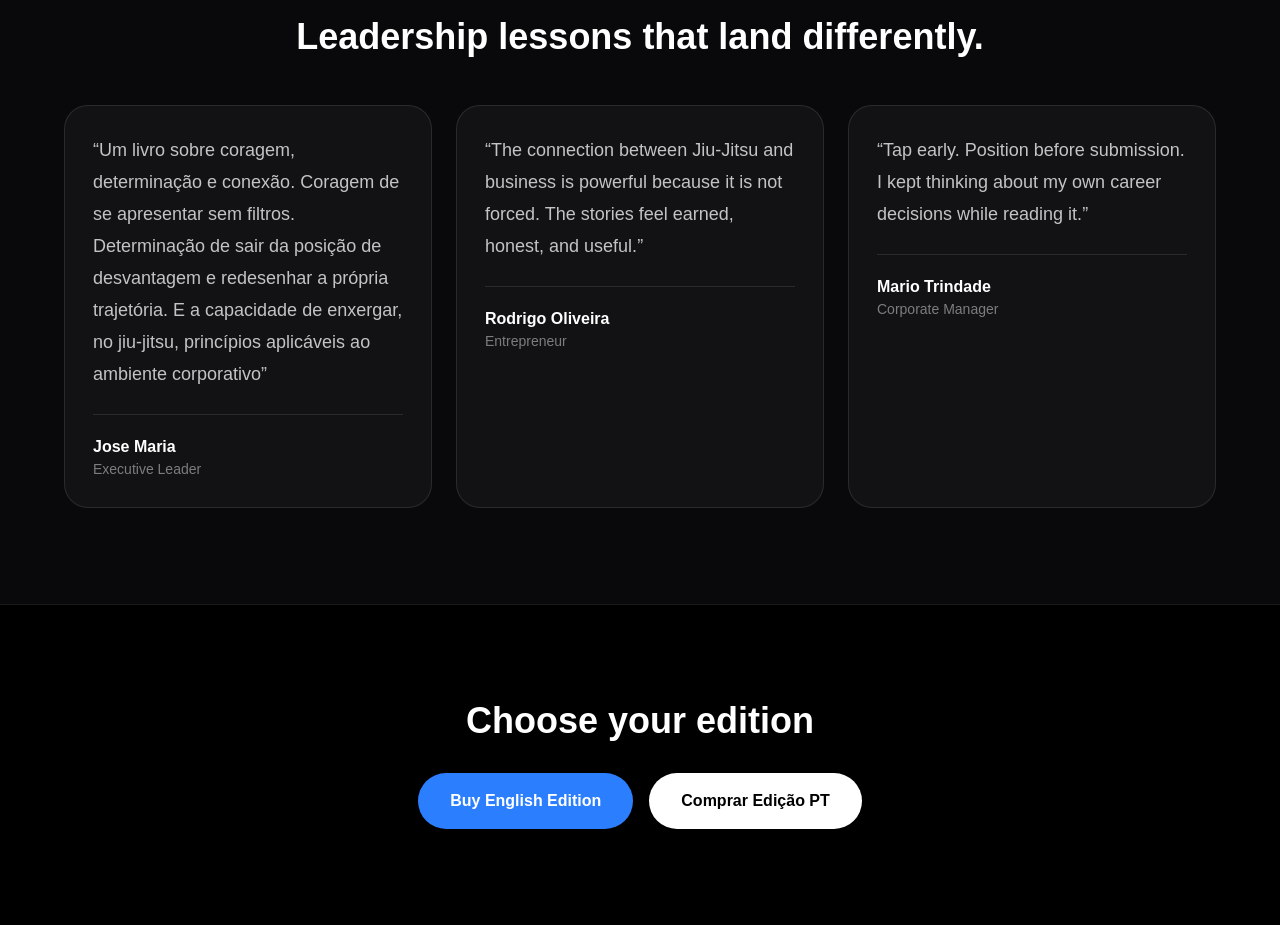
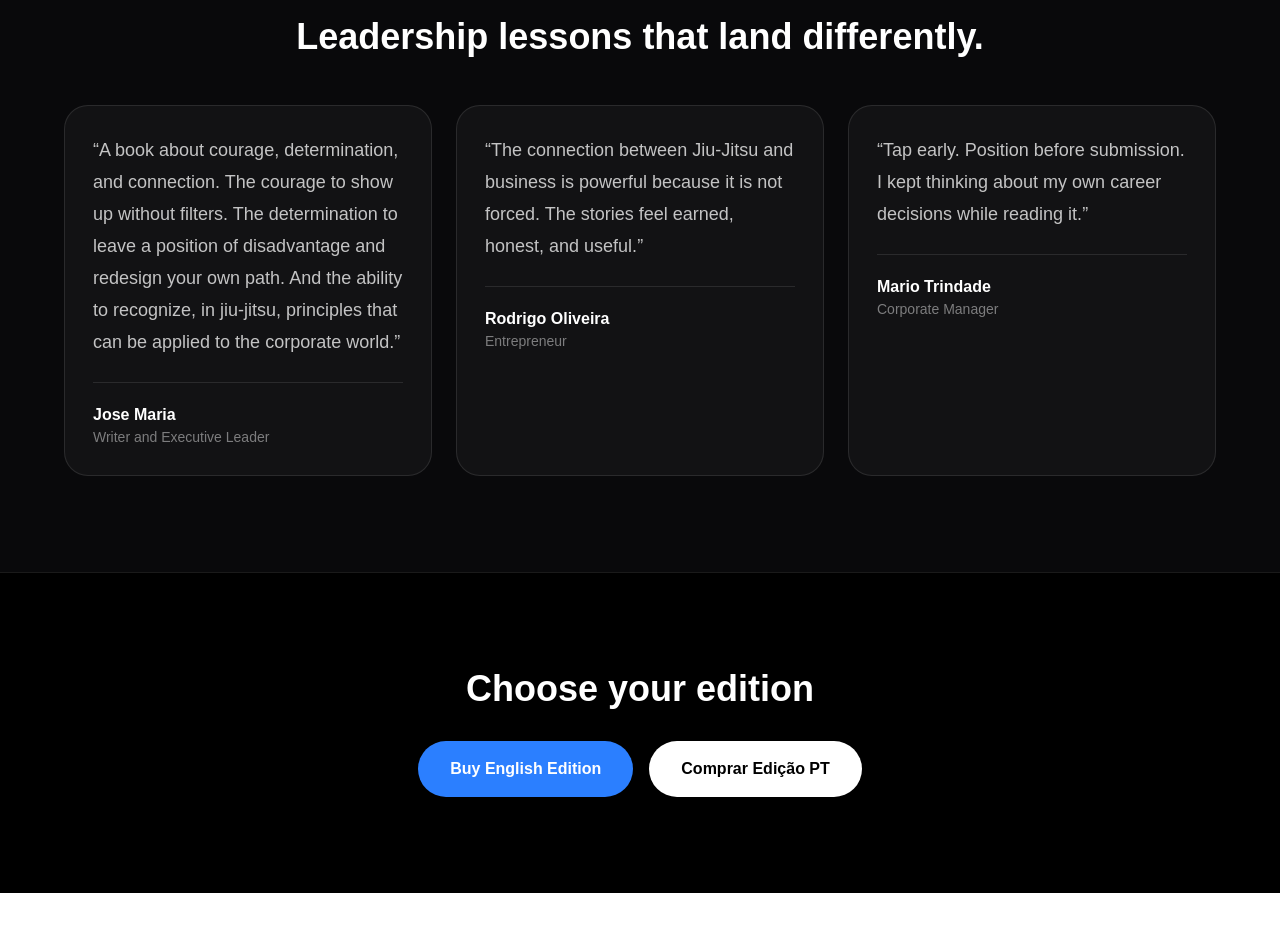
Before and after one commit to marioagnese/gentleartleaderhip, a Next.js app: page / in a window 1280 px wide. Shown: the part 2400-3325 px from the top of the page. After the commit the page ends 3293 px from the top, so only its background shows below. Built offline with nearby package versions, Linux system fonts and the light colour scheme.

Commit message:
Jose Maria

```diff
--- a/app/page.tsx
+++ b/app/page.tsx
@@ -175,9 +175,9 @@ export default function BookLandingPage() {
             {[
               {
                 quote:
-                  "Um livro sobre coragem, determinação e conexão. Coragem de se apresentar sem filtros. Determinação de sair da posição de desvantagem e redesenhar a própria trajetória. E a capacidade de enxergar, no jiu-jitsu, princípios aplicáveis ao ambiente corporativo",
+                  "A book about courage, determination, and connection. The courage to show up without filters. The determination to leave a position of disadvantage and redesign your own path. And the ability to recognize, in jiu-jitsu, principles that can be applied to the corporate world.",
                 name: "Jose Maria",
-                role: "Executive Leader",
+                role: "Writer and Executive Leader",
               },
               {
                 quote:
```
